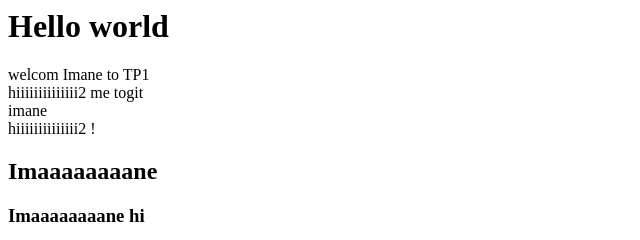
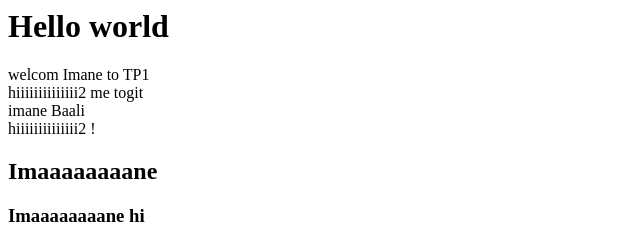
Before and after one commit to Imane-Baali/tp2-test, a plain HTML site: page index.html in a window 1280 px wide. Shown: the top 240 px of the page, 0-640 px from the left. Drawn offline with Linux system fonts and the light colour scheme.

Commit message:
ajoutBaali

```diff
--- a/index.html
+++ b/index.html
@@ -2,7 +2,7 @@
        <h1>  Hello world</h1>
        <div> welcom Imane to TP1 </div>
        <div> hiiiiiiiiiiiiii2  me togit </div>
-       <div> imane</div>
+       <div> imane Baali</div>
        <div> hiiiiiiiiiiiiii2 !</div>
        <div> <h2> Imaaaaaaaane</h2></div>
        <div> <h3> Imaaaaaaaane hi</h3></div>
```
